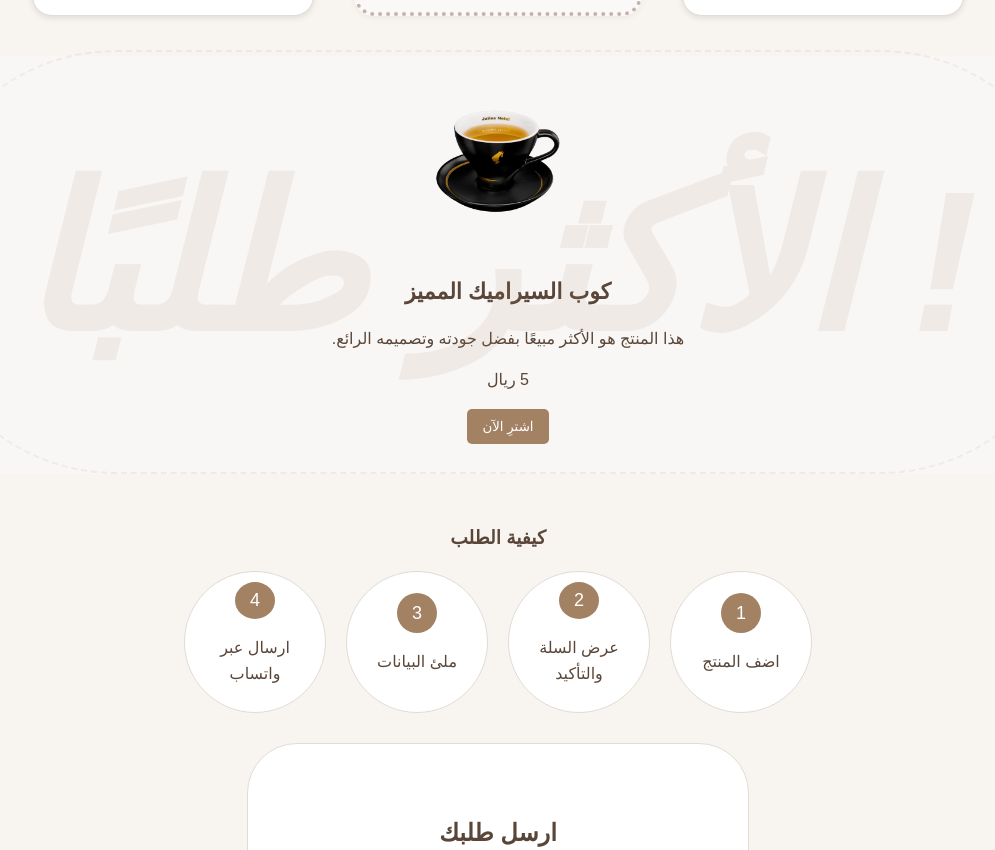
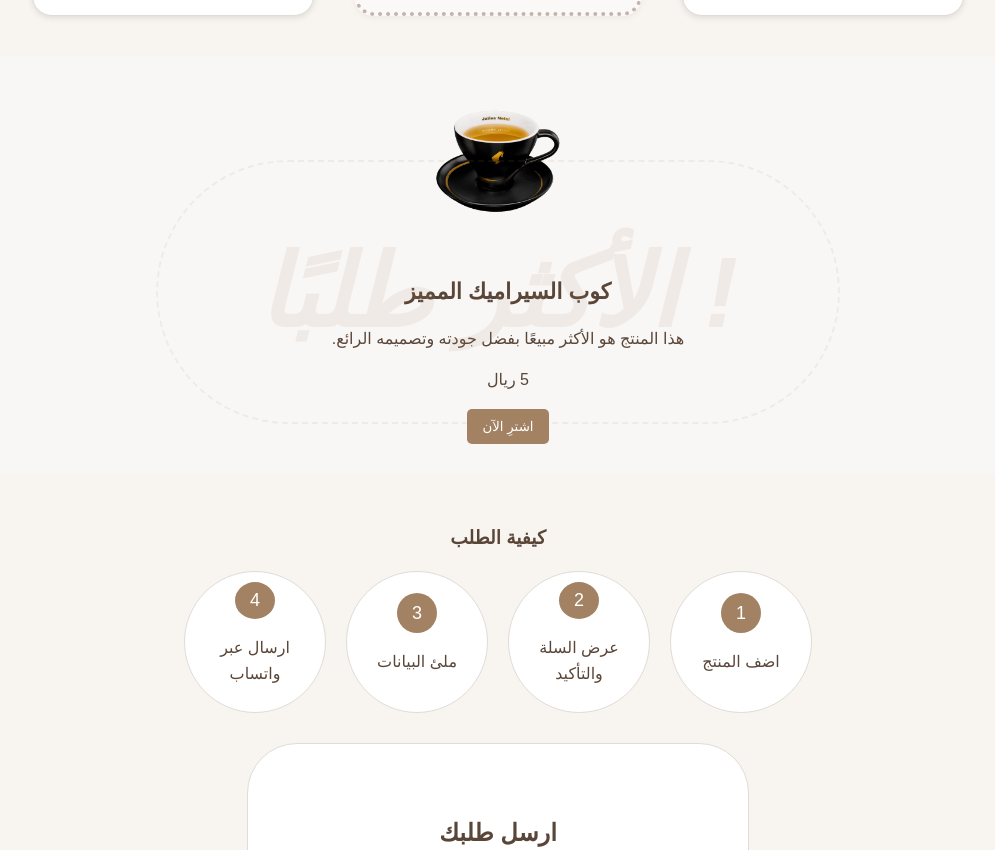
Before and after one commit to spacenll/shop, a plain HTML site: page index.html in a window 1280 px wide. Shown: the part 957-1807 px from the top of the page, without its empty margins (142-1137 px from the left). Drawn offline with Linux system fonts and the light colour scheme; a web font is replaced by a local one.

Commit message:
Update style.css

```diff
--- a/style.css
+++ b/style.css
@@ -501,15 +501,15 @@ form button:hover {
 
 /* جعل كلمة "الأكثر طلبًا" مائلة وموضوعة على اليمين */
 .bestseller-label {
-    opacity: 10%;
+   opacity: 10%;
     color: #a38264;
-    bottom: -200px;
+    bottom: -50px;
     position: absolute;
     padding: 50px 100px;
     font-style: italic;
     font-weight: bold;
     z-index: 2;
-    font-size: 200px;
+    font-size: 100px;
     border-radius: 200px;
     border: 2px dashed;
 }
```
